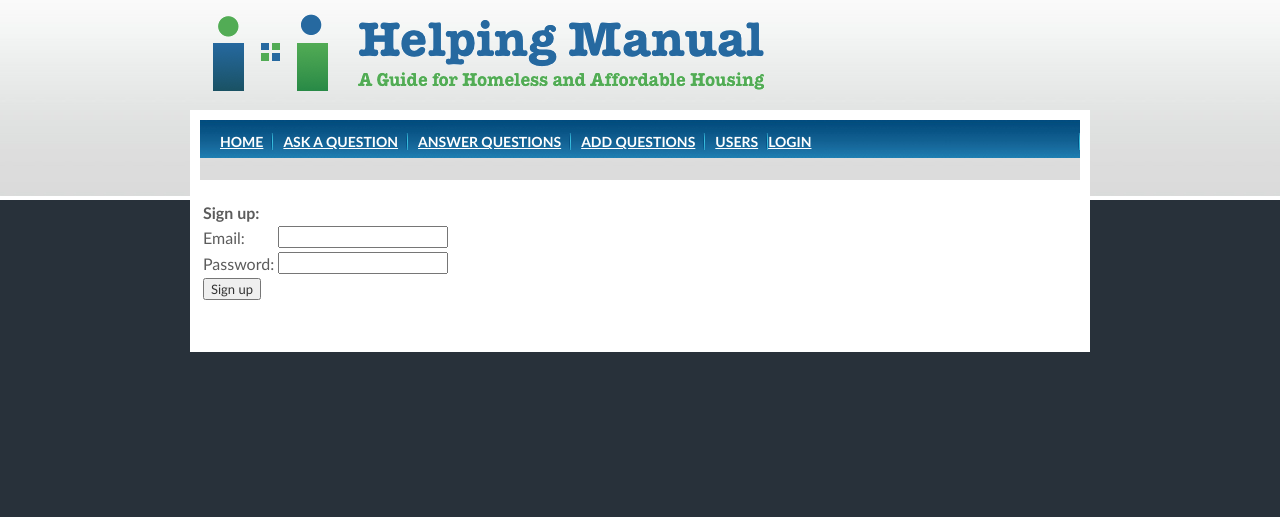
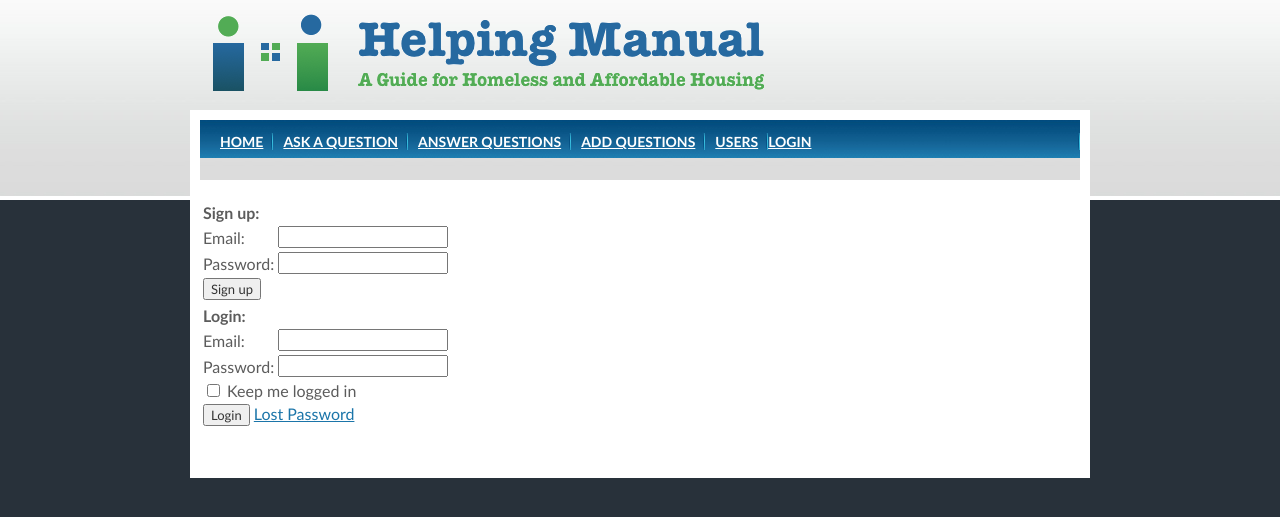
Before and after one commit to tewalds/homelessmanual, a PHP site: page /createuser in a window 1280 px wide. Shown: the top 517 px of the page. Run offline with PHP 8.4, Linux system fonts and the light colour scheme; data that the repository does not hold is empty; some libraries are stand-ins or nearby versions.

Commit message:
added login form to createuser template

```diff
--- a/www/templates/createuser.php
+++ b/www/templates/createuser.php
@@ -7,3 +7,13 @@
 <tr><td colspan=2><input type="submit" value="Sign up"></td></tr>
 </form>
 </table>
+
+<table>
+<form method="post" action="/login">
+<tr><th colspan=2>Login:</th></tr>
+<tr><td>Email:</td><td><input name="email" value="<?= htmlentities($email) ?>"></td></tr>
+<tr><td>Password:</td><td><input name="password" type="password"></td></tr>
+<tr><td colspan=2><?= makeCheckbox("longsession", "Keep me logged in", $longsession) ?></td></tr>
+<tr><td colspan=2><input type="submit" value="Login"> <a href="/lostpassword">Lost Password</a></td></tr>
+</form>
+</table>
```
